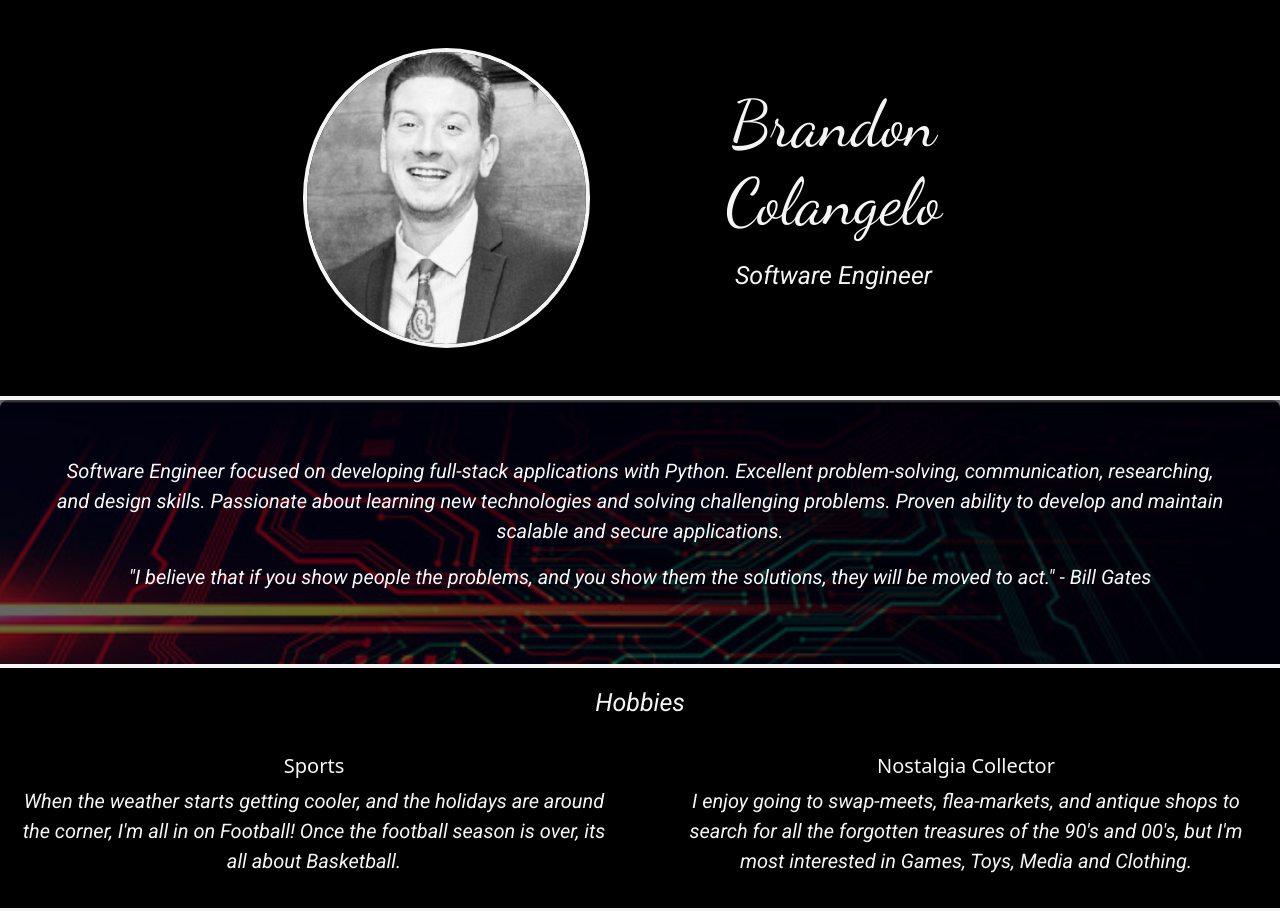
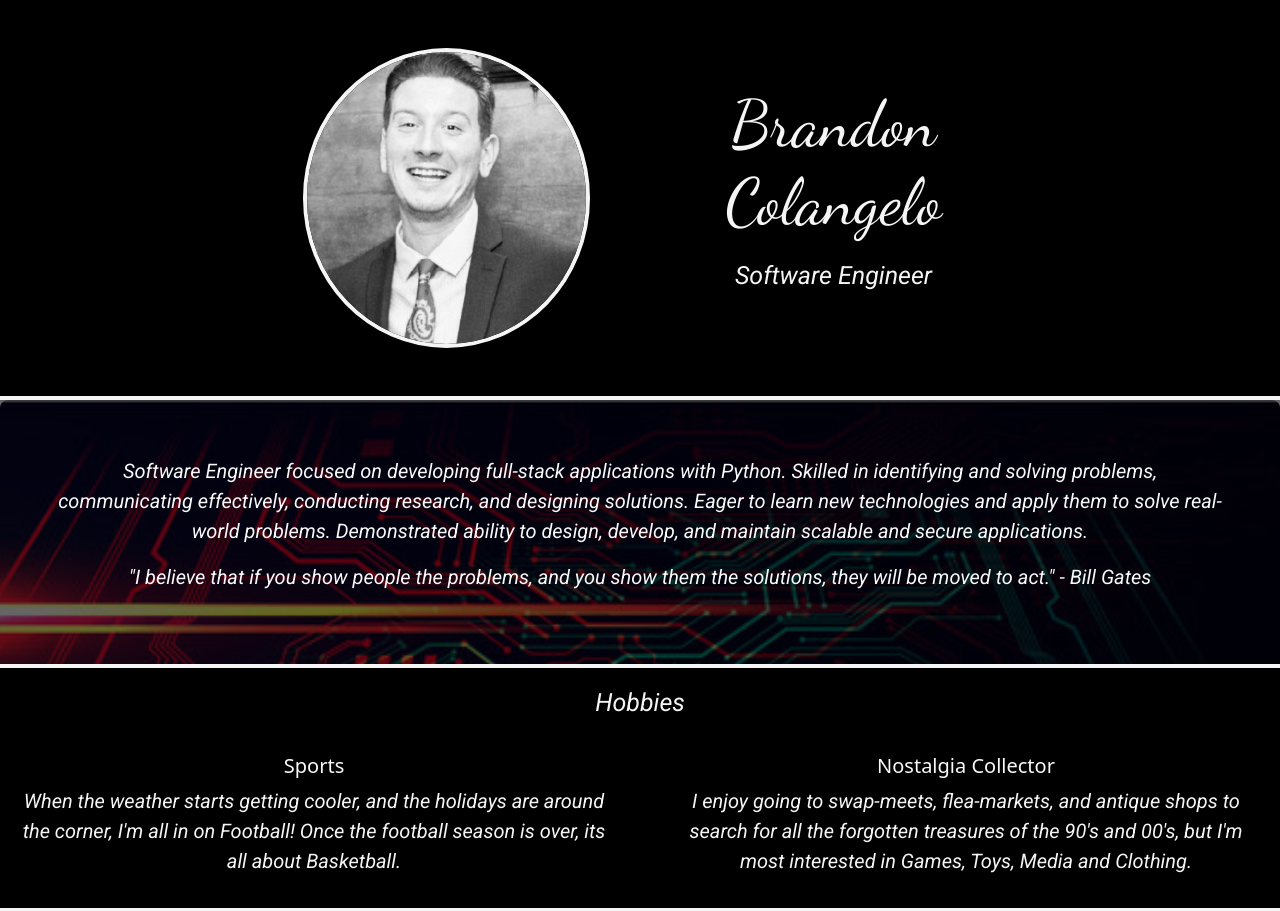
Before and after one commit to Brando129/Personal_Website, a Python web app: template flask_app/templates/homepage.html in a window 1280 px wide. Shown: the top 911 px of the page. Run offline with Jinja, Linux system fonts and the light colour scheme; the template is opened without the code that fills it, so the values that code supplies are empty.

Commit message:
Rewrote my about me section.

```diff
--- a/flask_app/templates/homepage.html
+++ b/flask_app/templates/homepage.html
@@ -36,9 +36,10 @@
             <div class="d-flex justify-content-center align-items-center h-100 p-5">
                 <div class="text-light about_text m-2">
                 <p>
-                    Software Engineer focused on developing full-stack applications with Python. Excellent problem-solving, communication,
-                    researching, and design skills. Passionate about learning new technologies and solving challenging problems. Proven
-                    ability to develop and maintain scalable and secure applications.
+                    Software Engineer focused on developing full-stack applications with Python. Skilled in identifying and
+                    solving problems, communicating effectively, conducting research, and designing solutions. Eager to learn
+                    new technologies and apply them to solve real-world problems. Demonstrated ability to design, develop, and
+                    maintain scalable and secure applications.
                 </p>
                 <p>"I believe that if you show people the problems, and you show them the solutions, they will be moved to act." - Bill Gates</p>
             </div>
```
